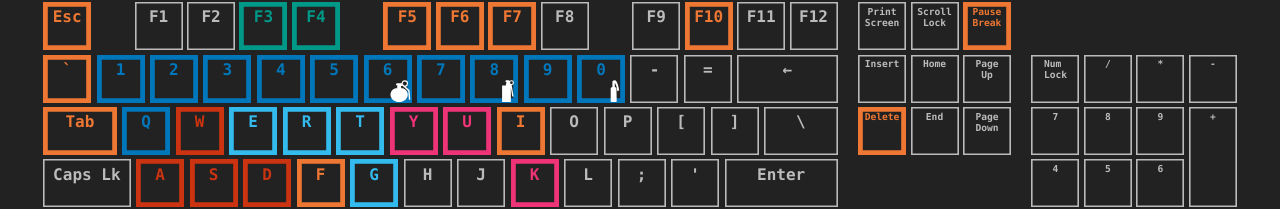
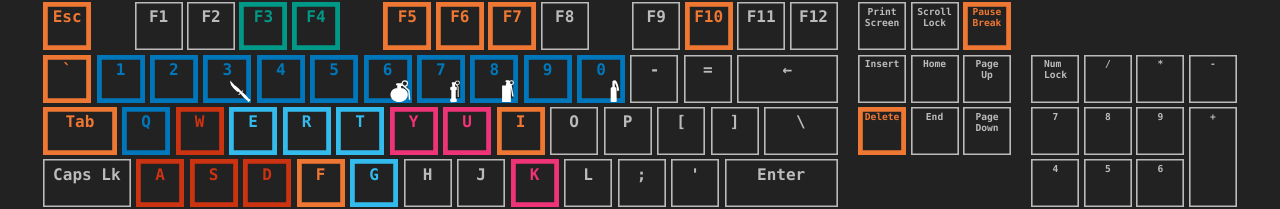
Before and after one commit to goshdarnheck/cs-binds, a React (Create React App) app: page / in a window 1280 px wide. Shown: the part 129-338 px from the top of the page. Built offline with nearby package versions, Linux system fonts and the light colour scheme.

Commit message:
Added knife and flashbang icons.

```diff
--- a/src/components/CommandIcon.jsx
+++ b/src/components/CommandIcon.jsx
@@ -2,11 +2,15 @@ import { commands } from '../utils/commands';
 import { ReactComponent as IconSmoke } from '../icons/smoke.svg'
 import { ReactComponent as IconHe } from '../icons/he.svg'
 import { ReactComponent as IconMolly } from '../icons/molly.svg'
+import { ReactComponent as IconFlashbang } from '../icons/flashbang.svg'
+import { ReactComponent as IconKnife } from '../icons/knife.svg'
 
 const ICONS_COMMAND = {
   smoke: <IconSmoke />,
   he: <IconHe />,
-  molly: <IconMolly />
+  molly: <IconMolly />,
+  flashbang: <IconFlashbang />,
+  knife: <IconKnife />
 };
 
 function CommandIcon({ bind }) {
--- a/src/utils/commands.js
+++ b/src/utils/commands.js
@@ -20,11 +20,11 @@ const commands = {
   'slot0': { type: TYPE_SLOT },
   'slot1': { type: TYPE_SLOT },
   'slot2': { type: TYPE_SLOT },
-  'slot3': { type: TYPE_SLOT },
+  'slot3': { type: TYPE_SLOT, icon: 'knife' },
   'slot4': { type: TYPE_SLOT },
   'slot5': { type: TYPE_SLOT },
   'slot6': { type: TYPE_SLOT, icon: 'he' },
-  'slot7': { type: TYPE_SLOT },
+  'slot7': { type: TYPE_SLOT, icon: 'flashbang' },
   'slot8': { type: TYPE_SLOT, icon: 'smoke' },
   'slot9': { type: TYPE_SLOT },
   'slot10': { type: TYPE_SLOT, icon: 'molly' },
```
Also changed, not shown: src/icons/flashbang.svg (added), src/icons/knife.svg (added).
